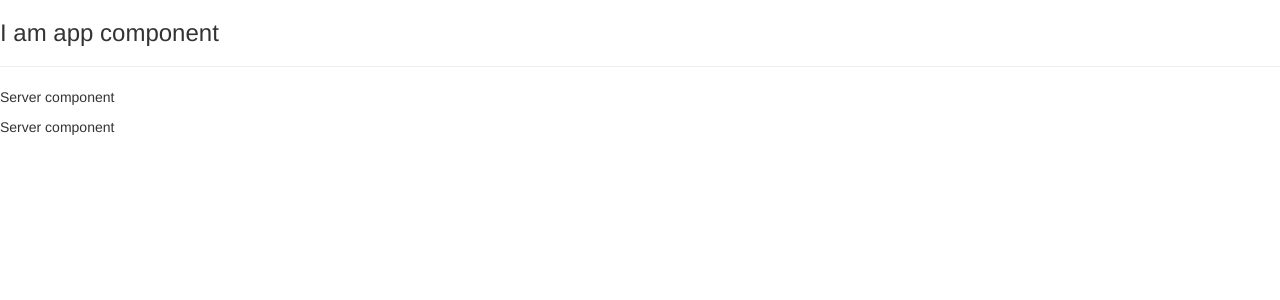
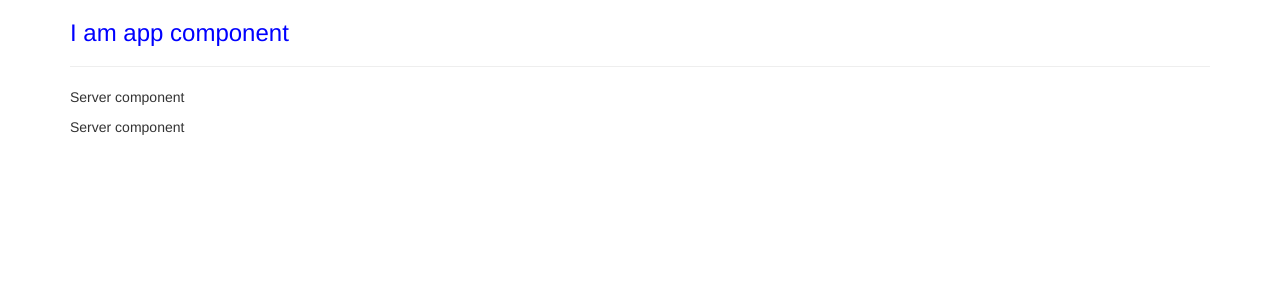
Before and after one commit to SoneThaya/first-app-angular, an Angular app: page / in a window 1280 px wide. Shown: the top 300 px of the page. Built offline with nearby package versions, Linux system fonts and the light colour scheme.

Commit message:
using styles

```diff
--- a/src/app/app.component.css
+++ b/src/app/app.component.css
@@ -0,0 +1,3 @@
+h3 {
+  color: darkblue;
+}
--- a/src/app/app.component.html
+++ b/src/app/app.component.html
@@ -1,3 +1,9 @@
-<h3>I am app component</h3>
-<hr />
-<app-servers></app-servers>
+<div class="container">
+  <div class="row">
+    <div class="col-xs-12">
+      <h3>I am app component</h3>
+      <hr />
+      <app-servers></app-servers>
+    </div>
+  </div>
+</div>
--- a/src/app/app.component.ts
+++ b/src/app/app.component.ts
@@ -3,7 +3,13 @@
 @Component({
   selector: 'app-root',
   templateUrl: './app.component.html',
-  styleUrls: ['./app.component.css'],
+  //styleUrls: ['./app.component.css'],
+  styles: [
+    `
+      h3 {
+        color: blue;
+      }
+    `,
+  ],
 })
-export class AppComponent {
-}
+export class AppComponent {}
--- a/src/app/servers/servers.component.ts
+++ b/src/app/servers/servers.component.ts
@@ -2,14 +2,11 @@
 
 @Component({
   selector: 'app-servers',
-  templateUrl: './servers.component.html',
-  styleUrls: ['./servers.component.css']
+  template: `<app-server></app-server><app-server></app-server>`,
+  styleUrls: ['./servers.component.css'],
 })
 export class ServersComponent implements OnInit {
+  constructor() {}
 
-  constructor() { }
-
-  ngOnInit(): void {
-  }
-
+  ngOnInit(): void {}
 }
```
